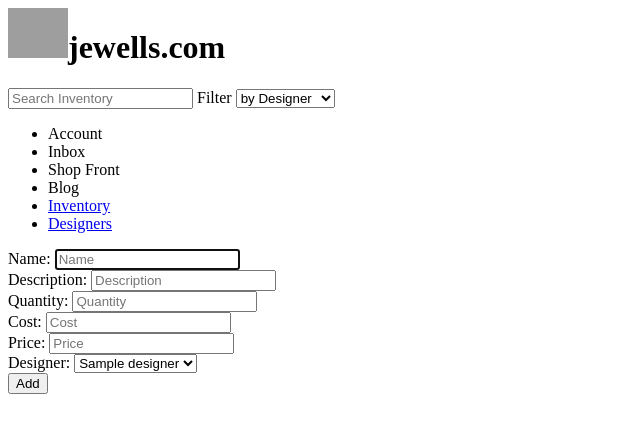
After one commit to danawidmo/Jewellery_Shop_Inventory, a Flask app: page /new in a window 1280 px wide. The commit adds this page. Shown: the top 433 px of the page, without its empty margins (0-640 px from the left). Run offline with Flask 2, Linux system fonts and the light colour scheme; a database or web service that is not in the repository returns one stand-in record (values such as "Sample title"); some libraries are stand-ins or nearby versions; grey boxes are pictures that could not be loaded.

Commit message:
Created route and template to add new products

```diff
--- a/controllers/product_controller.py
+++ b/controllers/product_controller.py
@@ -1,6 +1,7 @@
-from flask import render_template, request, Blueprint
+from flask import render_template, request, Blueprint, redirect
 from models.product import Product
 import repositories.product_repository as product_repository
+import repositories.designer_repository as designer_repository
 
 product_blueprint = Blueprint('product', __name__)
 
@@ -13,3 +14,25 @@ product_blueprint = Blueprint('product', __name__)
 def product(id):
     product = product_repository.select(id)
     return render_template('/products/show.html', product=product)
+
+# CREATE
+# GET
+@product_blueprint.route("/new")
+def new_product():
+    designers = designer_repository.select_all()
+    return render_template("/products/new.html", designers=designers)
+
+# CREATE
+# POST
+@product_blueprint.route("/new", methods = ['POST'])
+def create_product():
+    product_name = request.form['product_name']
+    description =request.form['description']
+    quantity = request.form['quantity']
+    cost = request.form['cost']
+    price = request.form['price']
+    designer_id = request.form['designer']
+    designer = designer_repository.select(designer_id)
+    product = Product(product_name, description, quantity, cost, price, designer)
+    product_repository.save(product)
+    return redirect('/')
--- a/templates/index.html
+++ b/templates/index.html
@@ -1,5 +1,6 @@
 {% extends "base.html" %}
 {% block content%}
+<a href="/new">Add New Product</a>
 {% for product in products%}
    <section class = 'inventory_item'>
         <a href="/products/{{product.id}}">
--- /dev/null
+++ b/templates/products/new.html
@@ -0,0 +1,35 @@
+
+{% extends "base.html" %}
+{% block content%}
+    <form action='/new', method="POST"></id>
+        <div>
+            <label for='product_name'>Name:</label>
+            <input type ='text' id='product_name' name='product_name' placeholder='Name' required autofocus>
+        </div>
+        <div>
+            <label for='description'>Description:</label>
+            <input type='text' id='description' name='description' placeholder='Description' required autofocus>
+        </div>
+        <div>
+            <label for='quantity'>Quantity:</label>
+            <input type='number' id='quantity' name='quantity' placeholder='Quantity' required autofocus>
+        </div>
+        <div>
+            <label for='cost'>Cost:</label>
+            <input type='number' id='cost' name='cost' placeholder='Cost' required autofocus>
+        </div>
+        <div>
+            <label for='price'>Price:</label>
+            <input type='number' id='price' name='price' placeholder='Price' required autofocus>
+        </div>
+        <div>
+            <label for='designer'>Designer:</label>
+            <select id='designer' name='designer'>
+            {% for designer in designers%}
+                <option value="{{designer.id}}">{{designer.designer_name}}</option>
+            {% endfor %}
+            </select>
+        </div>
+        <button type="submit">Add</button>
+    </form>
+{% endblock %}
```
